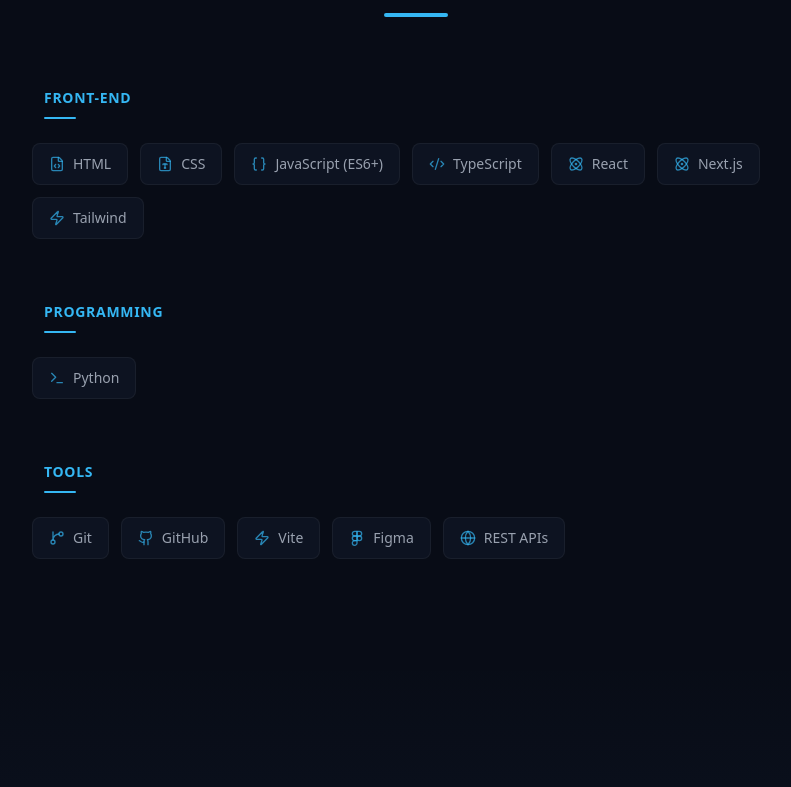
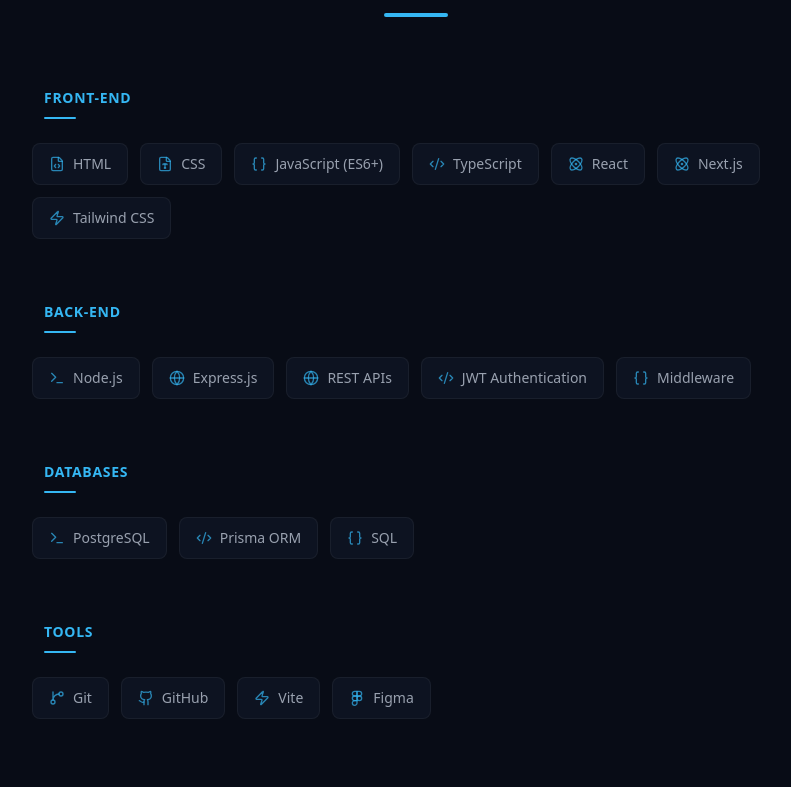
Before and after one commit to AliJoshan/My-Portfolio, a React (Vite) app: page / in a window 1280 px wide. Shown: the part 1549-2336 px from the top of the page, without its empty margins (224-1015 px from the left). Built offline with nearby package versions, Linux system fonts and the light colour scheme.

Commit message:
Update skills categories in SkillsSection component

```diff
--- a/src/components/SkillsSection.tsx
+++ b/src/components/SkillsSection.tsx
@@ -23,13 +23,30 @@
       { name: "TypeScript", icon: Code2 },
       { name: "React", icon: Atom },
       { name: "Next.js", icon: Atom },
-      { name: "Tailwind", icon: Zap },
+      { name: "Tailwind CSS", icon: Zap },
     ],
   },
+
   {
-    title: "Programming",
-    skills: [{ name: "Python", icon: Terminal }],
+    title: "Back-End",
+    skills: [
+      { name: "Node.js", icon: Terminal },
+      { name: "Express.js", icon: Globe },
+      { name: "REST APIs", icon: Globe },
+      { name: "JWT Authentication", icon: Code2 },
+      { name: "Middleware", icon: Braces },
+    ],
   },
+
+  {
+    title: "Databases",
+    skills: [
+      { name: "PostgreSQL", icon: Terminal },
+      { name: "Prisma ORM", icon: Code2 },
+      { name: "SQL", icon: Braces },
+    ],
+  },
+
   {
     title: "Tools",
     skills: [
@@ -37,7 +54,6 @@
       { name: "GitHub", icon: Github },
       { name: "Vite", icon: Zap },
       { name: "Figma", icon: Figma },
-      { name: "REST APIs", icon: Globe },
     ],
   },
 ];
```
